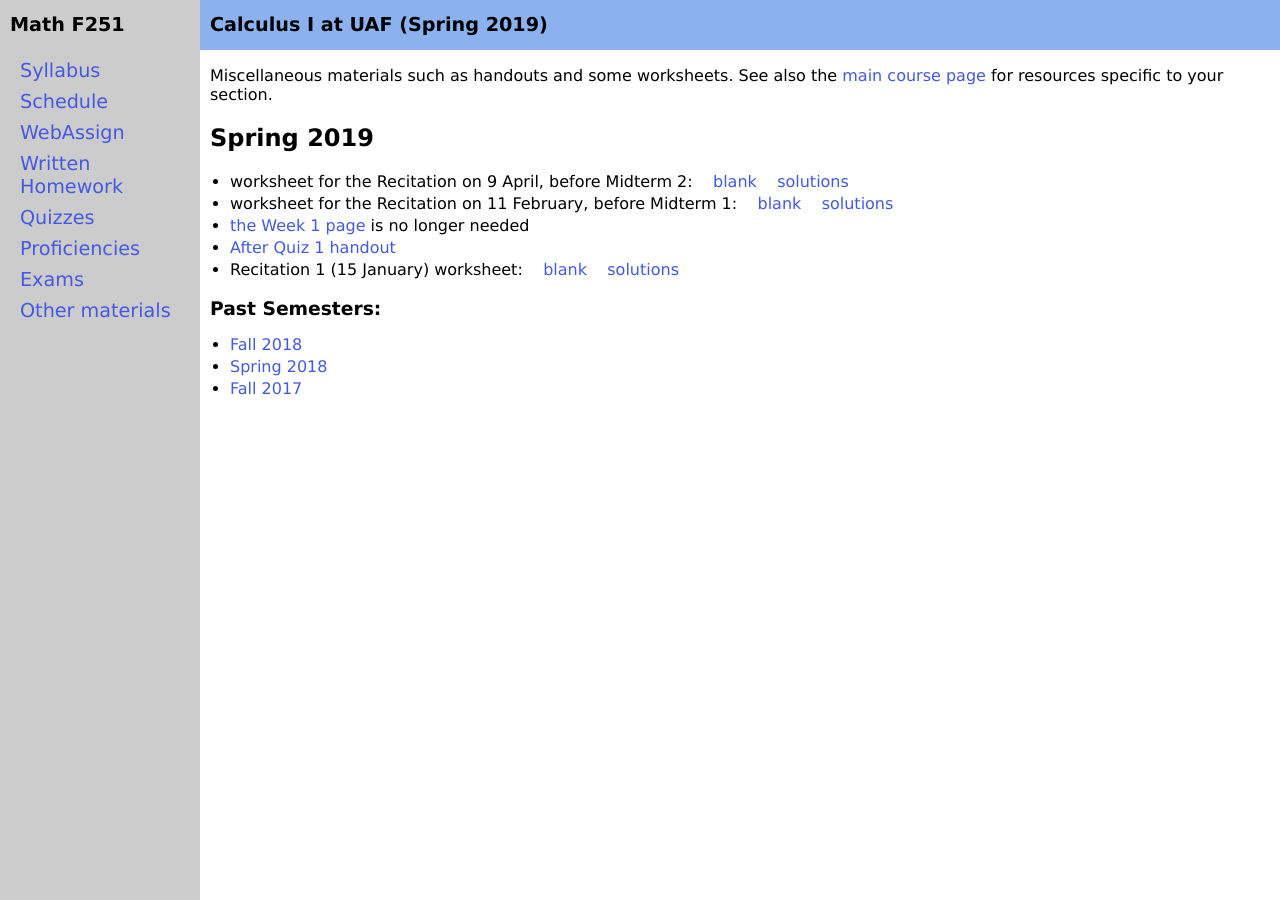
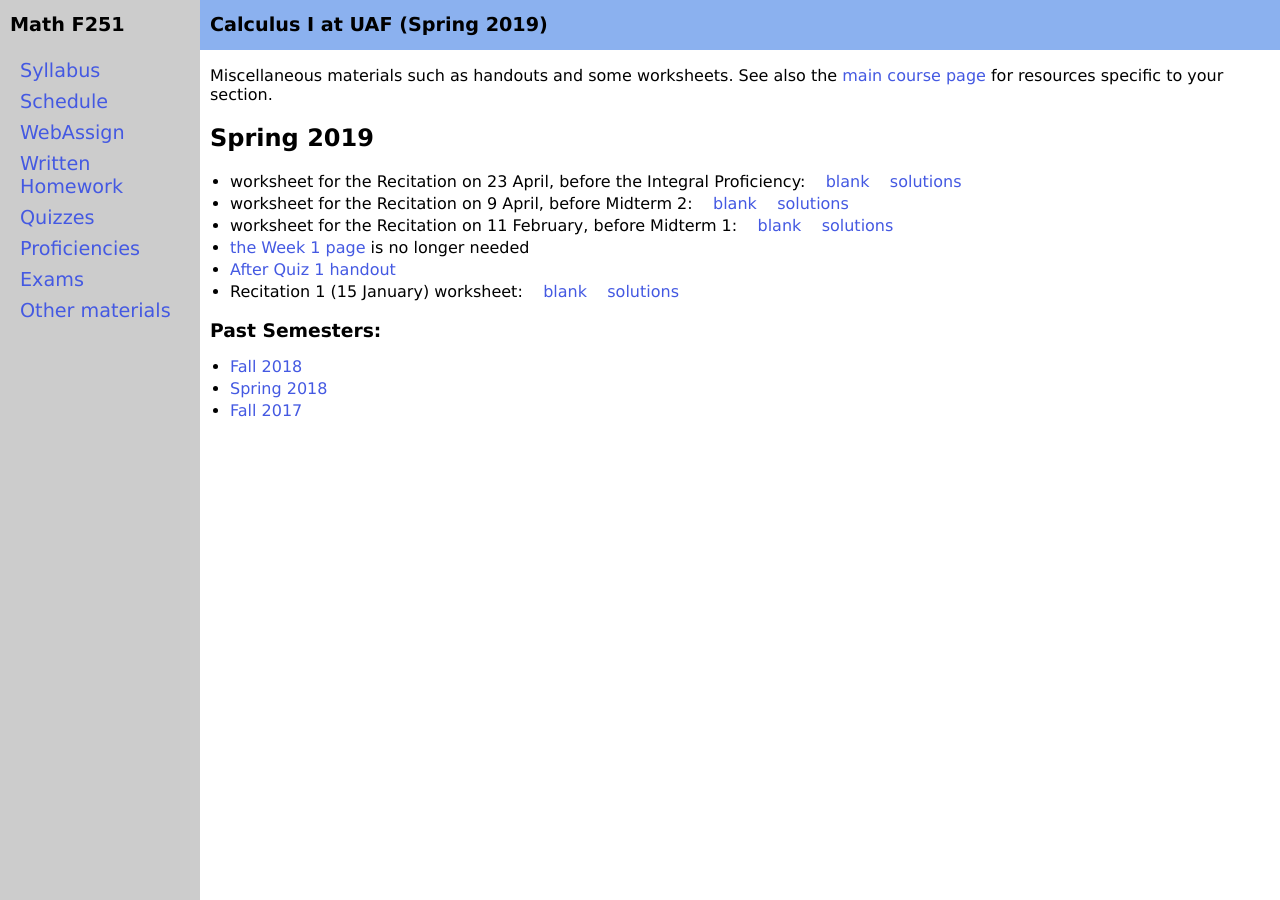
Before and after one commit to uaf-math/calc1, a Jekyll site: the page built from materials.md, in a window 1280 px wide. Built offline with Jekyll 4.4.1, drawn with Linux system fonts in a browser that asks for light colours.

Commit message:
worksheet for recitation before int prof

```diff
--- a/materials.md
+++ b/materials.md
@@ -7,6 +7,7 @@ Miscellaneous materials such as handouts and some worksheets.  See also the [mai
 
 ## Spring 2019
 
+* worksheet for the Recitation on 23 April, before the Integral Proficiency: &nbsp;&nbsp; [blank](assets/materials/Spring2019/Recitation-week15.pdf) &nbsp;&nbsp; [solutions](assets/materials/Spring2019/Recitation-week15-Sols.pdf)
 * worksheet for the Recitation on 9 April, before Midterm 2: &nbsp;&nbsp; [blank](assets/materials/Spring2019/Recitation-MT2-Review.pdf) &nbsp;&nbsp; [solutions](assets/materials/Spring2019/Recitation-MT2-Review-Sols.pdf)
 * worksheet for the Recitation on 11 February, before Midterm 1: &nbsp;&nbsp; [blank](assets/materials/Spring2019/Recitation-MT1-Review.pdf) &nbsp;&nbsp; [solutions](assets/materials/Spring2019/Recitation-MT1-Review-Sols.pdf)
 * [the Week 1 page](week1) is no longer needed
```
Also changed, not shown: 2 other files.
